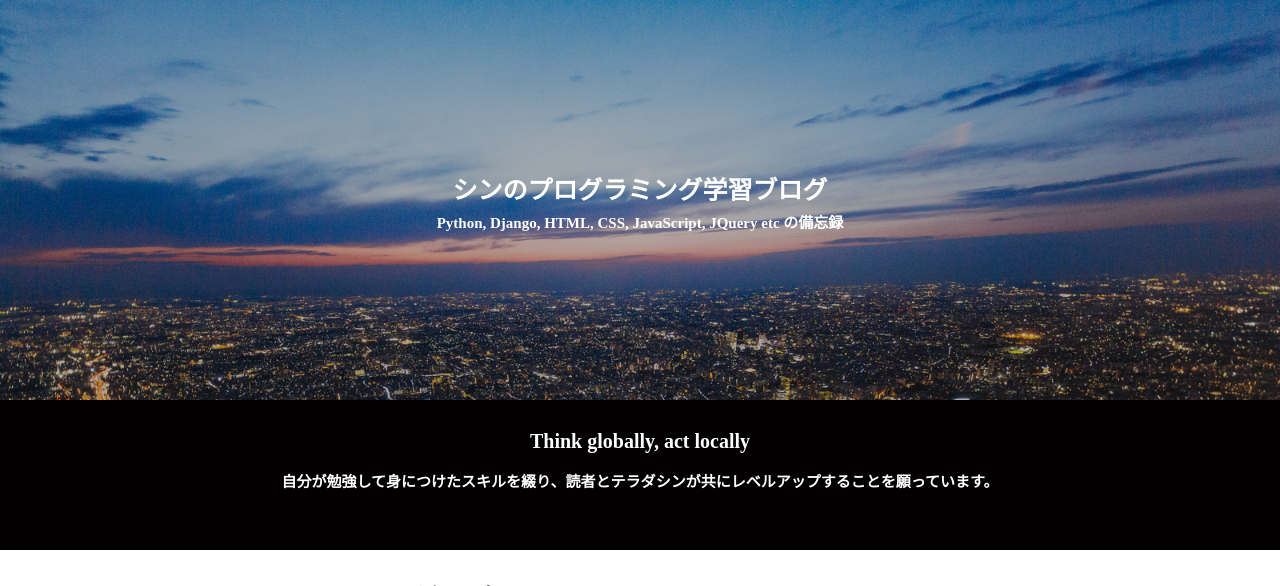
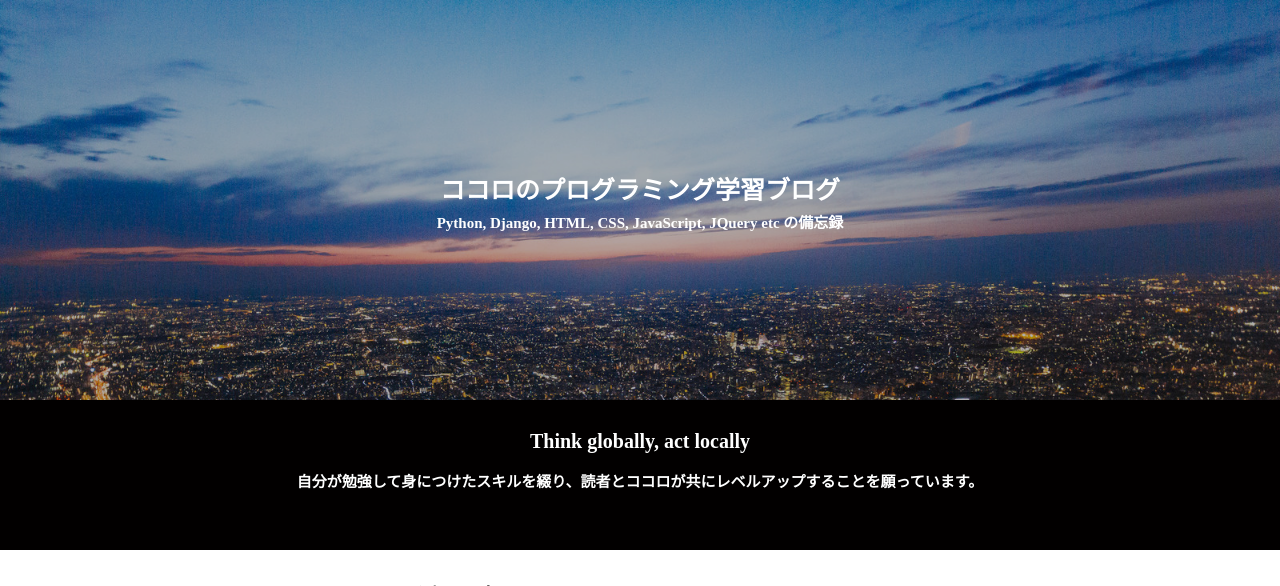
Before and after one commit to Kazuya-dx/kokoroblog, a Django app: page / in a window 1280 px wide. Shown: the part 58-644 px from the top of the page. Run offline with Django 3.2, Linux system fonts and the light colour scheme; data that the repository does not hold is empty; some libraries are stand-ins or nearby versions.

Commit message:
second commit

```diff
--- /dev/null
+++ b/runtime.txt
@@ -0,0 +1 @@
+python-3.7.0
--- a/templates/base.html
+++ b/templates/base.html
@@ -27,14 +27,14 @@
   {% block content %}
   <div class="background">
     <div class="background__text">
-      <h2>シンのプログラミング学習ブログ</h2>
+      <h2>ココロのプログラミング学習ブログ</h2>
       <h4>Python, Django, HTML, CSS, JavaScript, JQuery etc の備忘録</h4>
     </div>
   </div>
 
   <div class="subtext">
     <h2>Think globally, act locally</h2>
-    <h3>自分が勉強して身につけたスキルを綴り、読者とテラダシンが共にレベルアップすることを願っています。</h3>
+    <h3>自分が勉強して身につけたスキルを綴り、読者とココロが共にレベルアップすることを願っています。</h3>
   </div>
 
   <!-- 広告の仮置き -->
```
Also changed, not shown: requirements.txt (added, +8 -0 lines), README.md, 1 other file.
